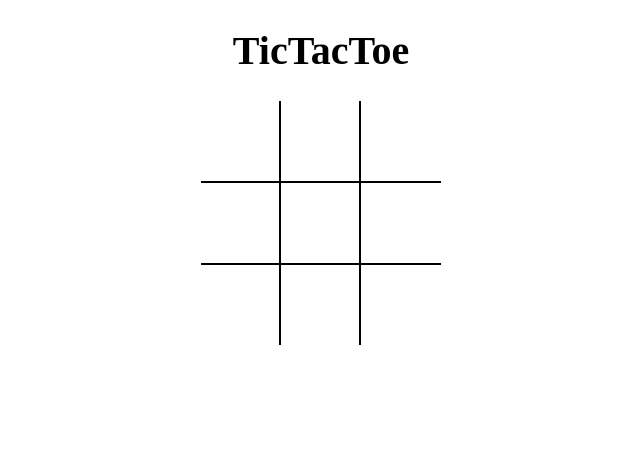
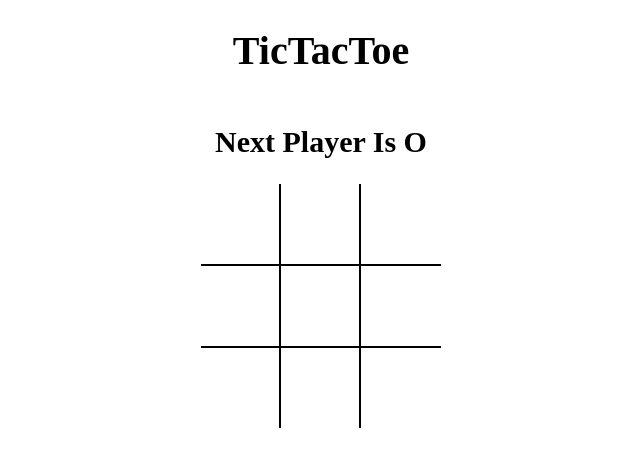
Before and after one commit to teja2316/tictactoe, a React (Vite) app: page / in a window 1280 px wide. Shown: the top 466 px of the page, without its empty margins (319-959 px from the left). Built offline with nearby package versions, Linux system fonts and the light colour scheme.

Commit message:
calculate winner

```diff
--- a/src/App.jsx
+++ b/src/App.jsx
@@ -1,14 +1,43 @@
-import React from "react";
-import Board from "./components/Board";
-import "./styles/root.scss";
+import React, { useState } from 'react';
+import Board from './components/Board';
+import { calculateWinner } from './helpers';
+import './styles/root.scss';
 
-const App = () =>{
-  return(
-     <div className="app">
-          <h1> TicTacToe </h1>
-          <Board />
-     </div>
-    );
+const App = () => {
+  const [board, setBoard] = useState(Array(9).fill(null));
+  const [isXNext, setIsXNext] = useState(false);
+  // console.log(board);
+
+  const winner = calculateWinner(board);
+  // console.log(winner);
+
+  const message = winner
+    ? `The Winner Is ${winner}`
+    : `Next Player Is ${isXNext ? 'X' : 'O'}`;
+
+  const handleSquareClick = position => {
+    if (board[position] || winner) {
+      return;
+    }
+
+    setBoard(prev => {
+      return prev.map((square, pos) => {
+        if (pos === position) {
+          return isXNext ? 'X' : 'O';
+        }
+        return square;
+      });
+    });
+
+    setIsXNext(prev => !prev);
+  };
+  return (
+    <div className="app">
+      <h1> TicTacToe </h1>
+      <h2> {message} </h2>
+      <Board board={board} handleSquareClick={handleSquareClick} />
+    </div>
+  );
 };
 
 export default App;
--- a/src/components/Board.jsx
+++ b/src/components/Board.jsx
@@ -1,46 +1,30 @@
-import React, { useState } from 'react';
+import React from 'react';
 import Square from './Square';
 
-const Board = () => {
+const Board = ({board, handleSquareClick}) => {
 
-    const [board, setBoard] = useState(Array(9).fill(null));
-    const [isXNext, setIsXNext] = useState(false);
-
-    const handleSquareClick = position =>{
-        if(board[position]){
-            return;
-        }
-
-        setBoard(prev =>{
-            return prev.map((square, pos)=>{
-                if(pos === position){
-                    return isXNext? "X" : "O";
-                }
-                return square;
-            });
-        });
-
-        setIsXNext(prev => !prev);
-    }
-
-    const renderSquare = (position)=>{
-        return (<Square value={board[position]} onClick = {()=> handleSquareClick(position)} />
+  const renderSquare = position => {
+    return (
+      <Square
+        value={board[position]}
+        onClick={() => handleSquareClick(position)}
+      />
     );
-};
+  };
 
   return (
-    <div className='board'>
-      <div className='board-row'>
+    <div className="board">
+      <div className="board-row">
         {renderSquare(0)}
         {renderSquare(1)}
         {renderSquare(2)}
       </div>
-      <div className='board-row'>
+      <div className="board-row">
         {renderSquare(3)}
         {renderSquare(4)}
         {renderSquare(5)}
       </div>
-      <div className='board-row'>
+      <div className="board-row">
         {renderSquare(6)}
         {renderSquare(7)}
         {renderSquare(8)}
--- /dev/null
+++ b/src/helpers.jsx
@@ -0,0 +1,19 @@
+export function calculateWinner(squares) {
+    const lines = [
+      [0, 1, 2],
+      [3, 4, 5],
+      [6, 7, 8],
+      [0, 3, 6],
+      [1, 4, 7],
+      [2, 5, 8],
+      [0, 4, 8],
+      [2, 4, 6],
+    ];
+    for (let i = 0; i < lines.length; i++) {
+      const [a, b, c] = lines[i];
+      if (squares[a] && squares[a] === squares[b] && squares[a] === squares[c]) {
+        return squares[a];
+      }
+    }
+    return null;
+  }
```
